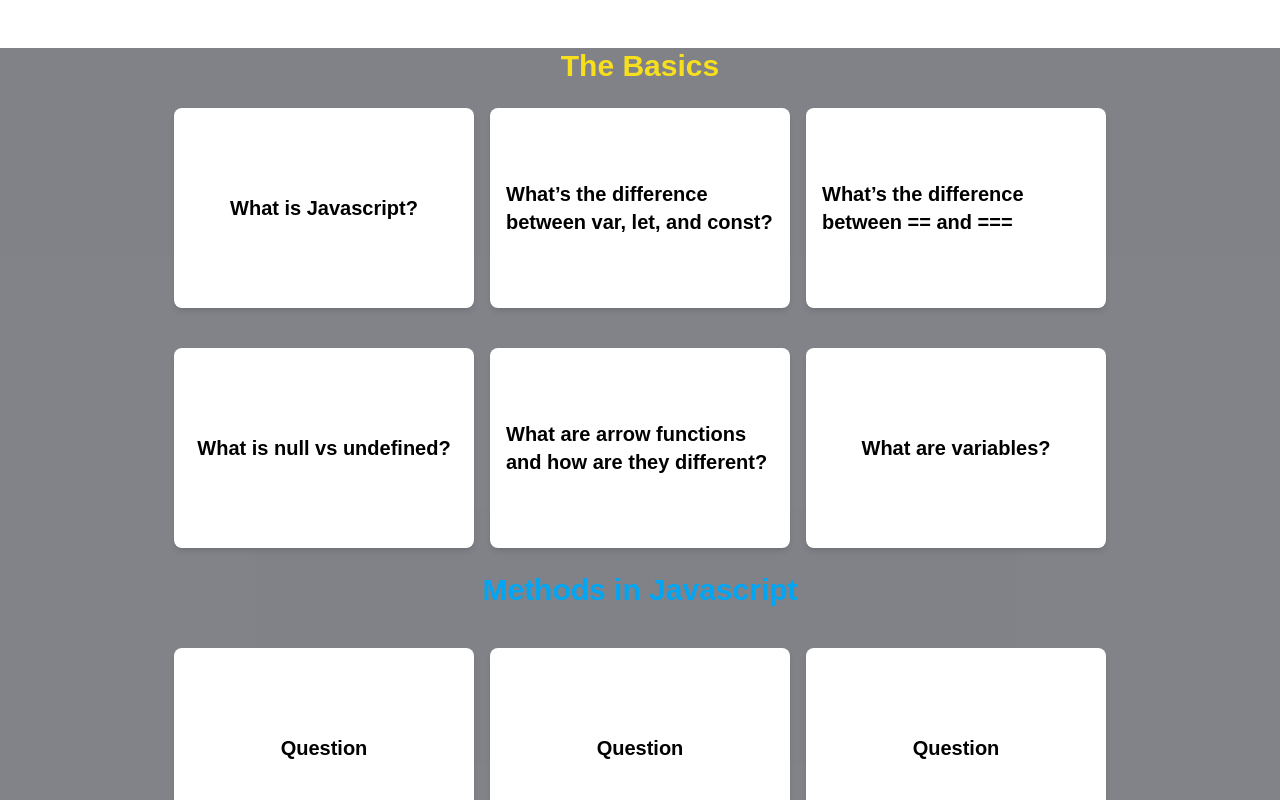
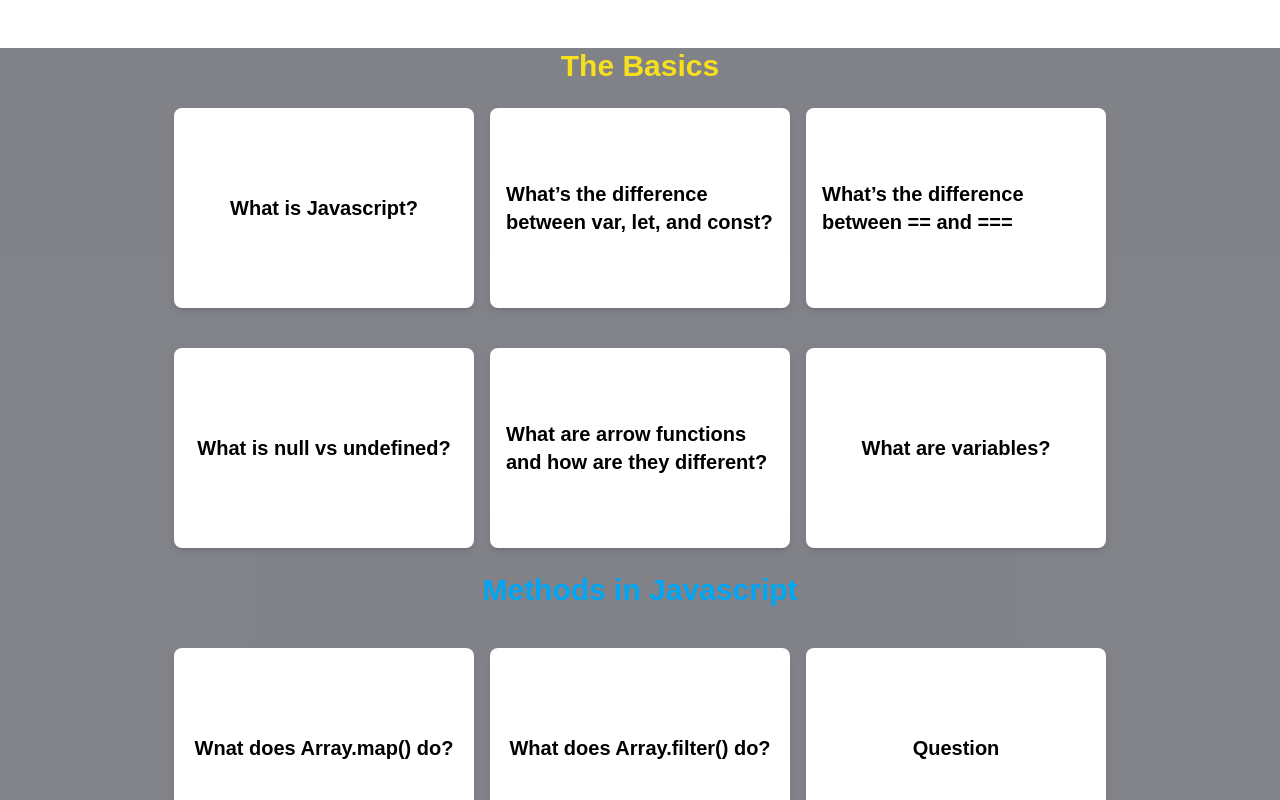
Before and after one commit to Dburrall/flashcards, a Next.js app: page /Javascript/JavascriptBeginner in a window 1280 px wide. Shown: the top 800 px of the page. Built offline with nearby package versions, Linux system fonts and the light colour scheme.

Commit message:
Added two JavaScript method questions

```diff
--- a/app/Javascript/JavascriptBeginner/page.tsx
+++ b/app/Javascript/JavascriptBeginner/page.tsx
@@ -151,13 +151,13 @@ const ReactCards = () => {
 			<div className='flex justify-center items-center mt-10 '>
 				<div className='grid gird-cols-1 md:grid md:grid-cols-2 lg:grid lg:grid-cols-3 gap-4 '>
 					<Flashcard
-						front={<h2 className='text-xl font-bold text-black '>Question</h2>}
-						back={<p className='text-md text-gray-700'>Answer</p>}
-					/>
-					<Flashcard
-						front={<h2 className='text-xl font-bold text-black '>Question</h2>}
-						back={<p className='text-md text-gray-700'>Answer</p>}
-					/>
+            front={<h2 className='text-xl font-bold text-black '>Wnat does Array.map() do?</h2>}
+            back={<p className='text-md text-gray-700'>The map() method creates a new array by applying a function to each element in the original array</p>}
+          />
+          <Flashcard
+            front={<h2 className='text-xl font-bold text-black '>What does Array.filter() do?</h2>}
+            back={<p className='text-md text-gray-700'>The filter() method creates a new array, including only the elements that pass the test implemented by the provided function</p>}
+          />
 					<Flashcard
 						front={<h2 className='text-xl font-bold text-black '>Question</h2>}
 						back={<p className='text-md text-gray-700'>Answer</p>}
```
Also changed, not shown: 1 other file (tests, documents, lock files or other folders).
